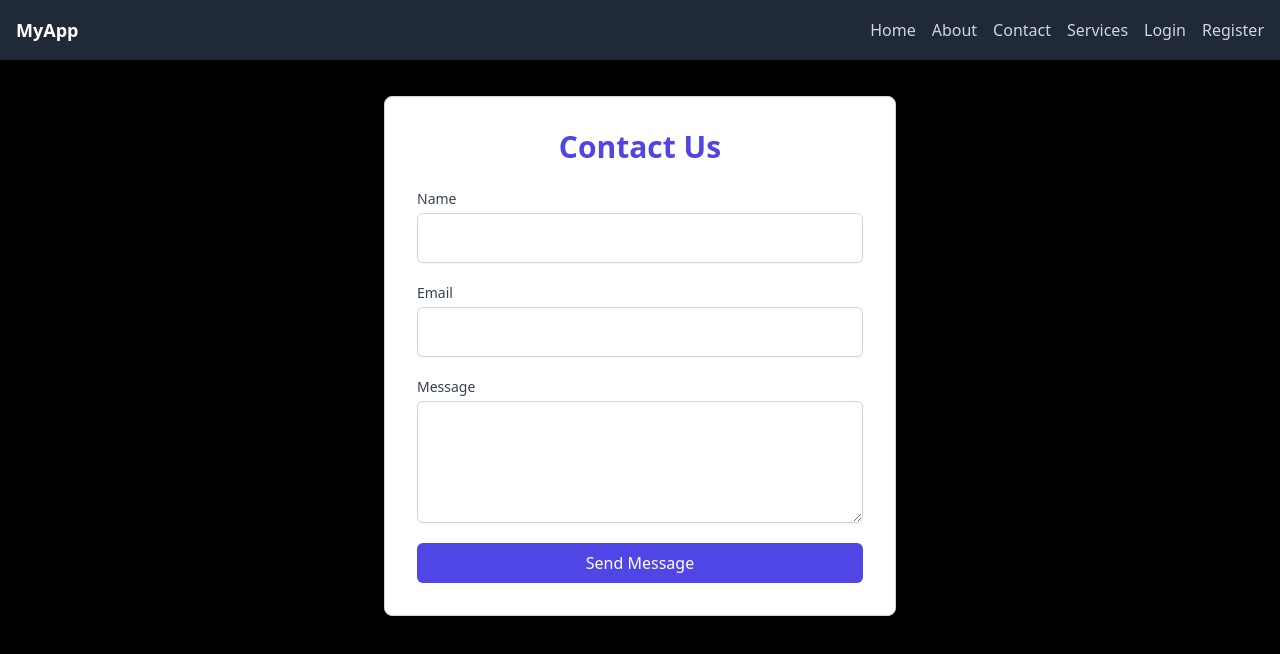
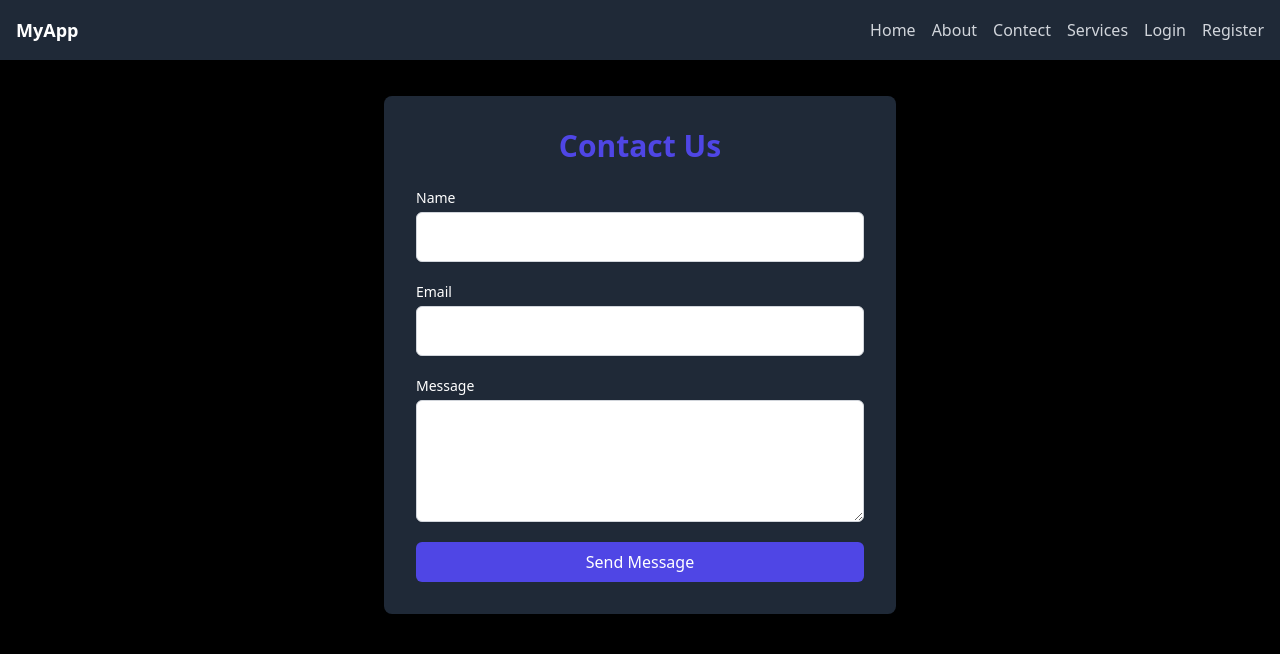
Before and after one commit to Ashhad1200/MERN, a React (Vite) app in the folder MERN Project/frontend/: page /contact in a window 1280 px wide. Shown: the top 654 px of the page. Built offline with nearby package versions, Linux system fonts and the light colour scheme.

Commit message:
navigation set

```diff
--- a/MERN Project/frontend/src/App.jsx
+++ b/MERN Project/frontend/src/App.jsx
@@ -11,8 +11,8 @@ import Services from './Pages/Services'
 function App() {
   return (
     <>
+      <BrowserRouter>
     <Navbar/>
-      <BrowserRouter>
         <Routes >
           <Route path='/' element={<Home />} />
           <Route path='/about' element={<About />} />
@@ -21,8 +21,8 @@ function App() {
           <Route path='/login' element={<Login />} />
           <Route path='/register' element={<Register />} />
         </Routes>
+    {/* <Footer /> */}
       </BrowserRouter>
-    {/* <Footer /> */}
     </>
   )
 }
--- a/MERN Project/frontend/src/Pages/Contact.jsx
+++ b/MERN Project/frontend/src/Pages/Contact.jsx
@@ -18,11 +18,11 @@ const ContactForm = () => {
   };
 
   return (
-    <div className="max-w-lg mx-auto p-8 rounded-lg shadow-lg border border-gray-300 bg-white mt-9">
+    <div className="max-w-lg mx-auto  mt-9 bg-gray-800 shadow-lg rounded-lg p-8">
       <h2 className="text-3xl font-bold mb-6 text-center text-indigo-600">Contact Us</h2>
       <form onSubmit={handleSubmit}>
         <div className="mb-5">
-          <label className="block text-sm font-medium text-gray-700" htmlFor="name">
+          <label className="block text-sm font-medium text-white" htmlFor="name">
             Name
           </label>
           <input
@@ -36,7 +36,7 @@ const ContactForm = () => {
           />
         </div>
         <div className="mb-5">
-          <label className="block text-sm font-medium text-gray-700" htmlFor="email">
+          <label className="block text-sm font-medium text-white" htmlFor="email">
             Email
           </label>
           <input
@@ -50,7 +50,7 @@ const ContactForm = () => {
           />
         </div>
         <div className="mb-5">
-          <label className="block text-sm font-medium text-gray-700" htmlFor="message">
+          <label className="block text-sm font-medium text-white" htmlFor="message">
             Message
           </label>
           <textarea
--- a/MERN Project/frontend/src/Pages/Navbar.jsx
+++ b/MERN Project/frontend/src/Pages/Navbar.jsx
@@ -1,5 +1,5 @@
 import React from 'react';
-import { Link as a } from 'react-router-dom';
+import { Link } from 'react-router-dom';
 
 const Navbar = () => {
   return (
@@ -7,12 +7,12 @@ const Navbar = () => {
       <div className="container mx-auto flex justify-between items-center">
         <div className="text-white font-bold text-lg">MyApp</div>
         <div className="space-x-4">
-          <a href="/" className="text-gray-300 hover:text-white">Home</a>
-          <a href="/about" className="text-gray-300 hover:text-white">About</a>
-          <a href="/contact" className="text-gray-300 hover:text-white">Contact</a>
-          <a href="/services" className="text-gray-300 hover:text-white">Services</a>
-          <a href="/login" className="text-gray-300 hover:text-white">Login</a>
-          <a href="/register" className="text-gray-300 hover:text-white">Register</a>
+        <Link to="/" className="text-gray-300 hover:text-white">Home</Link>
+          <Link to="/about" className="text-gray-300 hover:text-white">About</Link>
+          <Link to="/contact" className="text-gray-300 hover:text-white">Contect</Link>
+          <Link to="/services" className="text-gray-300 hover:text-white">Services</Link>
+          <Link to="/login" className="text-gray-300 hover:text-white">Login</Link>
+          <Link to="/register" className="text-gray-300 hover:text-white">Register</Link>
         </div>
       </div>
     </nav>
```
Also changed, not shown: MERN Project/frontend/src/Pages/Register.jsx (line endings or trailing spaces).
